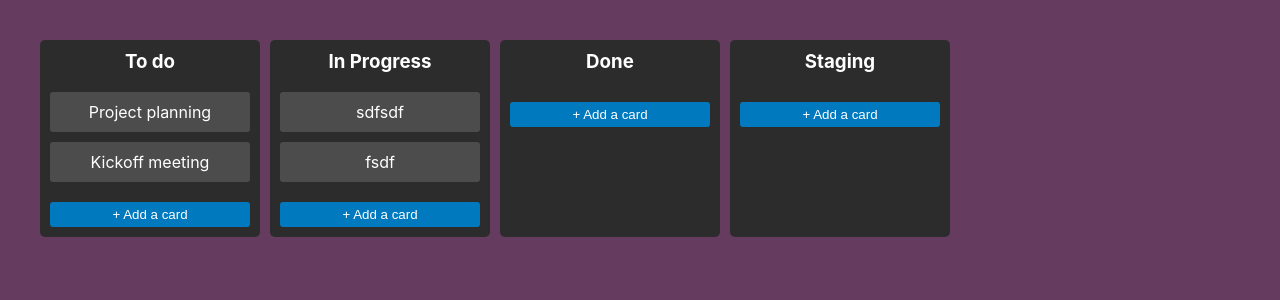
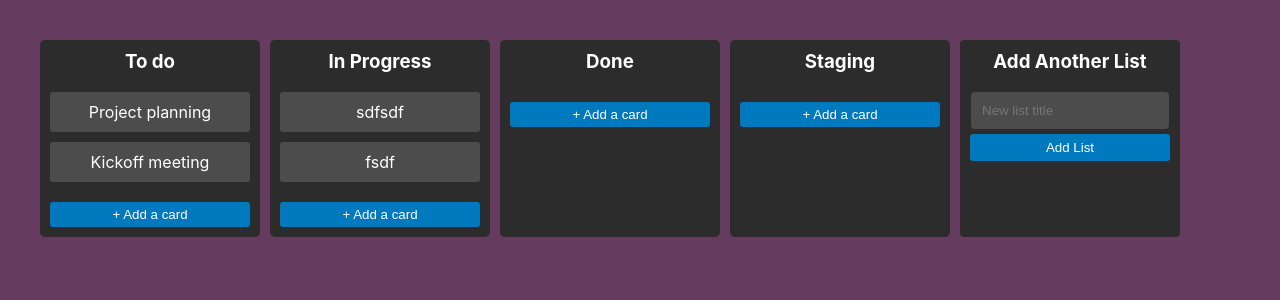
Before and after one commit to Rougler/ToDo, a React (Create React App) app: page / in a window 1280 px wide. Shown: the top 300 px of the page. Built offline with nearby package versions, Linux system fonts and the light colour scheme.

Commit message:
addnewlist

```diff
--- a/src/components/Board.css
+++ b/src/components/Board.css
@@ -58,3 +58,45 @@
 .add-card {
   padding: 5px;
 }
+
+
+.add-list {
+  display: flex;
+  flex-direction: column;
+  margin-top: 10px;
+}
+
+.add-list input {
+  margin-bottom: 5px;
+  padding: 5px;
+}
+
+.add-list button {
+  padding: 5px;
+}
+
+.add-new-list {
+  border-radius: 4px;
+    padding: 10px;
+    width: 200px;
+}
+
+.add-new-list input {
+  margin-bottom: 5px;
+  padding: 5px;
+  width: 88%;
+  background-color: #4c4c4c;
+  border: none;
+  border-radius: 4px;
+  padding: 11px;
+  color: white;
+}
+
+.add-new-list button {
+  background-color: #0079bf;
+    border: none;
+    border-radius: 3px;
+    color: white;
+    padding: 6px;
+    width: 100%;
+}
--- a/src/components/Board.js
+++ b/src/components/Board.js
@@ -8,10 +8,14 @@ const initialData = [
   { id: 4, title: 'fsdf', listTitle: 'In Progress' },
 ];
 
+const initialLists = ['To do', 'In Progress', 'Done', 'Staging'];
+
 const Board = ({ onCardClick }) => {
   const [cards, setCards] = useState(initialData);
+  const [lists, setLists] = useState(initialLists);
   const [newCardTitle, setNewCardTitle] = useState('');
   const [selectedList, setSelectedList] = useState('');
+  const [newListTitle, setNewListTitle] = useState('');
 
   const addCard = (listTitle) => {
     if (newCardTitle.trim()) {
@@ -26,9 +30,16 @@ const Board = ({ onCardClick }) => {
     }
   };
 
+  const addList = () => {
+    if (newListTitle.trim() && !lists.includes(newListTitle)) {
+      setLists([...lists, newListTitle]);
+      setNewListTitle('');
+    }
+  };
+
   return (
     <div className="board">
-      {['To do', 'In Progress', 'Done', 'Staging'].map((listTitle) => (
+      {lists.map((listTitle) => (
         <div key={listTitle} className="list">
           <h3>{listTitle}</h3>
           {cards
@@ -69,6 +80,16 @@ const Board = ({ onCardClick }) => {
           </div>
         </div>
       ))}
+      <div className="list add-new-list">
+        <h3>Add Another List</h3>
+        <input
+          type="text"
+          placeholder="New list title"
+          value={newListTitle}
+          onChange={(e) => setNewListTitle(e.target.value)}
+        />
+        <button onClick={addList}>Add List</button>
+      </div>
     </div>
   );
 };
```
